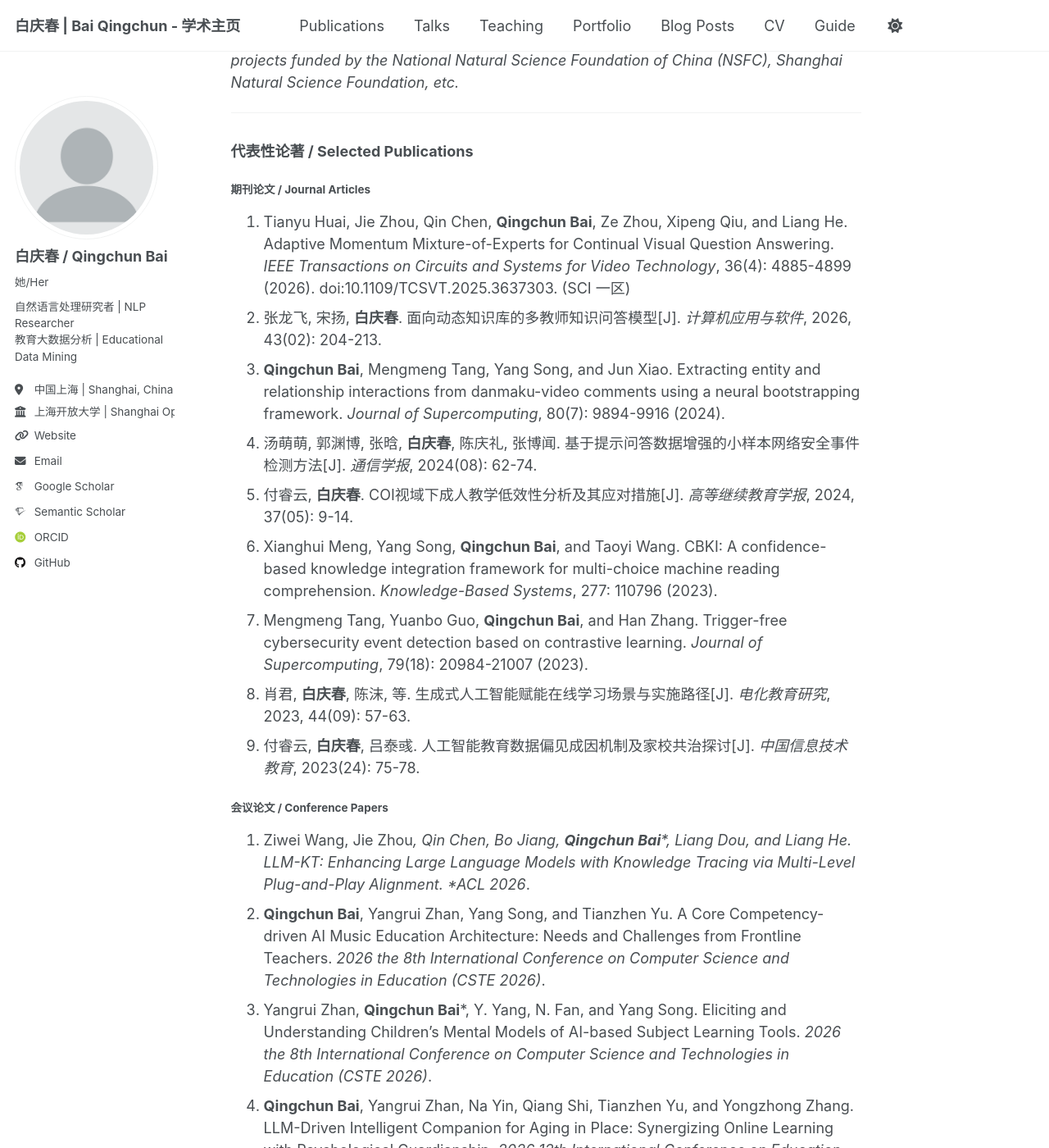
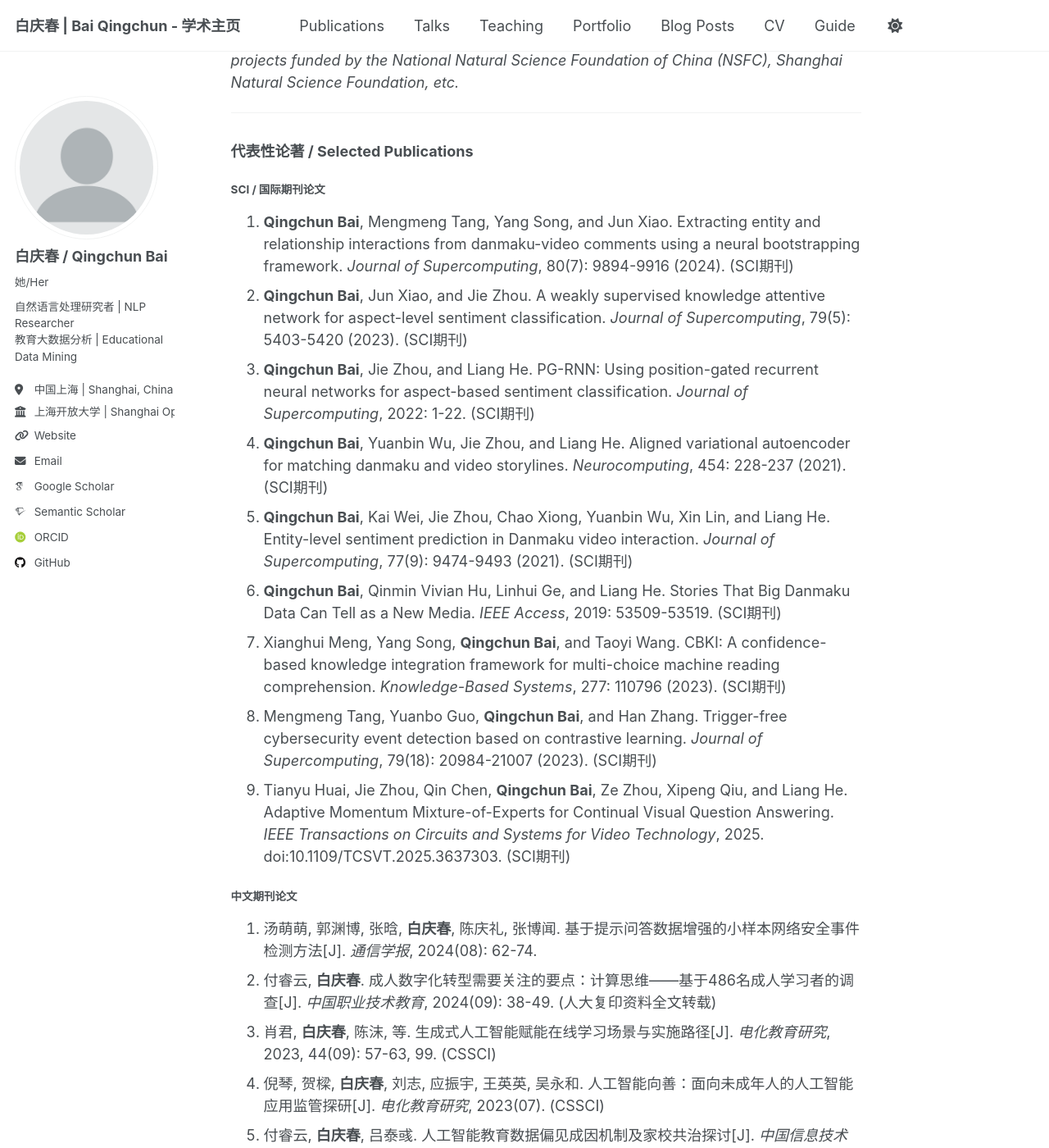
Before and after one commit to adableau/adableau.github.io, a Jekyll site: the page built from _pages/about.md, in a window 1280 px wide and 1400 px high, scrolled down 1017 px. Shown: the whole window at 82% size. Built offline with Jekyll 4.4.1, drawn with Linux system fonts in a browser that asks for light colours; some web fonts are replaced; some of the changed text lies outside the part shown.

Commit message:
Update publications list

```diff
--- a/_includes/selected-publications.md
+++ b/_includes/selected-publications.md
@@ -1,26 +1,49 @@
 ### 代表性论著 / Selected Publications
 
-#### 期刊论文 / Journal Articles
+#### SCI / 国际期刊论文
 
-1.  Tianyu Huai, Jie Zhou, Qin Chen, **Qingchun Bai**, Ze Zhou, Xipeng Qiu, and Liang He. Adaptive Momentum Mixture-of-Experts for Continual Visual Question Answering. *IEEE Transactions on Circuits and Systems for Video Technology*, 36(4): 4885-4899 (2026). doi:10.1109/TCSVT.2025.3637303. (SCI 一区)
-2.  张龙飞, 宋扬, **白庆春**. 面向动态知识库的多教师知识问答模型[J]. *计算机应用与软件*, 2026, 43(02): 204-213.
-3.  **Qingchun Bai**, Mengmeng Tang, Yang Song, and Jun Xiao. Extracting entity and relationship interactions from danmaku-video comments using a neural bootstrapping framework. *Journal of Supercomputing*, 80(7): 9894-9916 (2024).
-4.  汤萌萌, 郭渊博, 张晗, **白庆春**, 陈庆礼, 张博闻. 基于提示问答数据增强的小样本网络安全事件检测方法[J]. *通信学报*, 2024(08): 62-74.
-5.  付睿云, **白庆春**. COI视域下成人教学低效性分析及其应对措施[J]. *高等继续教育学报*, 2024, 37(05): 9-14.
-6.  Xianghui Meng, Yang Song, **Qingchun Bai**, and Taoyi Wang. CBKI: A confidence-based knowledge integration framework for multi-choice machine reading comprehension. *Knowledge-Based Systems*, 277: 110796 (2023).
-7.  Mengmeng Tang, Yuanbo Guo, **Qingchun Bai**, and Han Zhang. Trigger-free cybersecurity event detection based on contrastive learning. *Journal of Supercomputing*, 79(18): 20984-21007 (2023).
-8.  肖君, **白庆春**, 陈沫, 等. 生成式人工智能赋能在线学习场景与实施路径[J]. *电化教育研究*, 2023, 44(09): 57-63.
-9.  付睿云, **白庆春**, 吕泰彧. 人工智能教育数据偏见成因机制及家校共治探讨[J]. *中国信息技术教育*, 2023(24): 75-78.
+1.  **Qingchun Bai**, Mengmeng Tang, Yang Song, and Jun Xiao. Extracting entity and relationship interactions from danmaku-video comments using a neural bootstrapping framework. *Journal of Supercomputing*, 80(7): 9894-9916 (2024). (SCI期刊)
+2.  **Qingchun Bai**, Jun Xiao, and Jie Zhou. A weakly supervised knowledge attentive network for aspect-level sentiment classification. *Journal of Supercomputing*, 79(5): 5403-5420 (2023). (SCI期刊)
+3.  **Qingchun Bai**, Jie Zhou, and Liang He. PG-RNN: Using position-gated recurrent neural networks for aspect-based sentiment classification. *Journal of Supercomputing*, 2022: 1-22. (SCI期刊)
+4.  **Qingchun Bai**, Yuanbin Wu, Jie Zhou, and Liang He. Aligned variational autoencoder for matching danmaku and video storylines. *Neurocomputing*, 454: 228-237 (2021). (SCI期刊)
+5.  **Qingchun Bai**, Kai Wei, Jie Zhou, Chao Xiong, Yuanbin Wu, Xin Lin, and Liang He. Entity-level sentiment prediction in Danmaku video interaction. *Journal of Supercomputing*, 77(9): 9474-9493 (2021). (SCI期刊)
+6.  **Qingchun Bai**, Qinmin Vivian Hu, Linhui Ge, and Liang He. Stories That Big Danmaku Data Can Tell as a New Media. *IEEE Access*, 2019: 53509-53519. (SCI期刊)
+7.  Xianghui Meng, Yang Song, **Qingchun Bai**, and Taoyi Wang. CBKI: A confidence-based knowledge integration framework for multi-choice machine reading comprehension. *Knowledge-Based Systems*, 277: 110796 (2023). (SCI期刊)
+8.  Mengmeng Tang, Yuanbo Guo, **Qingchun Bai**, and Han Zhang. Trigger-free cybersecurity event detection based on contrastive learning. *Journal of Supercomputing*, 79(18): 20984-21007 (2023). (SCI期刊)
+9.  Tianyu Huai, Jie Zhou, Qin Chen, **Qingchun Bai**, Ze Zhou, Xipeng Qiu, and Liang He. Adaptive Momentum Mixture-of-Experts for Continual Visual Question Answering. *IEEE Transactions on Circuits and Systems for Video Technology*, 2025. doi:10.1109/TCSVT.2025.3637303. (SCI期刊)
 
-#### 会议论文 / Conference Papers
+#### 中文期刊论文
 
-1.  Ziwei Wang, Jie Zhou*, Qin Chen, Bo Jiang, **Qingchun Bai**&#42;, Liang Dou, and Liang He. LLM-KT: Enhancing Large Language Models with Knowledge Tracing via Multi-Level Plug-and-Play Alignment. *ACL 2026*.
-2.  **Qingchun Bai**, Yangrui Zhan, Yang Song, and Tianzhen Yu. A Core Competency-driven AI Music Education Architecture: Needs and Challenges from Frontline Teachers. *2026 the 8th International Conference on Computer Science and Technologies in Education (CSTE 2026)*.
-3.  Yangrui Zhan, **Qingchun Bai**&#42;, Y. Yang, N. Fan, and Yang Song. Eliciting and Understanding Children’s Mental Models of AI-based Subject Learning Tools. *2026 the 8th International Conference on Computer Science and Technologies in Education (CSTE 2026)*.
-4.  **Qingchun Bai**, Yangrui Zhan, Na Yin, Qiang Shi, Tianzhen Yu, and Yongzhong Zhang. LLM-Driven Intelligent Companion for Aging in Place: Synergizing Online Learning with Psychological Guardianship. *2026 12th International Conference on Education and Training Technologies (ICETT 2026)*.
-5.  Tianzhen Yu, Jun Xiao, and **Qingchun Bai**&#42;. Mining Temporal Behaviors in Mobile Learning: A Study on Emotional Compensation Mechanisms of Urban Elderly Women. *2026 12th International Conference on Education and Training Technologies (ICETT 2026)*.
-6.  Tianyu Huai, Jie Zhou, Xingjiao Wu, Qin Chen, **Qingchun Bai**, Ze Zhou, and Liang He. CL-MoE: Enhancing Multimodal Large Language Model with Dual Momentum Mixture-of-Experts for Continual Visual Question Answering. *CVPR 2025*: 19608-19617.
-7.  **Qingchun Bai**, Lamei Wang, and Jun Xiao. AI Tutoring Assistant for E-Learning: Basic Requirements and Framework. *International Conference on Education and Multimedia Technology*, 2025: 1-15.
-8.  **Qingchun Bai** and Yangrui Zhan. Striking the Right Chord: How Digital Tools Amplify Student Motivation in Music Education. *2025 International Conference on Educational Technology and Management Information Systems*, 2025.
-9.  Lamei Wang, **Qingchun Bai**&#42;, and Yuanyi Qi. Paradigm Construction for Human-Machine Dialogic Learning: Model Design, Prompt Strategies, and Implementation Pathways Based on Generative AI. *2025 3rd International Conference on Information Education and Artificial Intelligence (ICIEAI 2025)*, Guangzhou, China, December 12-14, 2025.
-10. Shunyu Liu, Jie Zhou, Qunxi Zhu, Qin Chen, **Qingchun Bai**, Jun Xiao, and Liang He. Let's Rectify Step by Step: Improving Aspect-based Sentiment Analysis with Diffusion Models. *LREC/COLING 2024*: 10324-10335.
+1.  汤萌萌, 郭渊博, 张晗, **白庆春**, 陈庆礼, 张博闻. 基于提示问答数据增强的小样本网络安全事件检测方法[J]. *通信学报*, 2024(08): 62-74.
+2.  付睿云, **白庆春**. 成人数字化转型需要关注的要点：计算思维——基于486名成人学习者的调查[J]. *中国职业技术教育*, 2024(09): 38-49. (人大复印资料全文转载)
+3.  肖君, **白庆春**, 陈沫, 等. 生成式人工智能赋能在线学习场景与实施路径[J]. *电化教育研究*, 2023, 44(09): 57-63, 99. (CSSCI)
+4.  倪琴, 贺樑, **白庆春**, 刘志, 应振宇, 王英英, 吴永和. 人工智能向善：面向未成年人的人工智能应用监管探研[J]. *电化教育研究*, 2023(07). (CSSCI)
+5.  付睿云, **白庆春**, 吕泰彧. 人工智能教育数据偏见成因机制及家校共治探讨[J]. *中国信息技术教育*, 2023(24): 75-78.
+6.  魏廷江, 倪琴, 高荣, 郝煜佳, **白庆春**. 面向教育大数据的知识追踪研究综述[J]. *上海师范大学学报（自然科学版）*, 2022, 51(02): 171-179.
+7.  张龙飞, 宋扬, **白庆春**. 面向动态知识库的多教师知识问答模型[J]. *计算机应用与软件*, 2026, 43(02): 204-213.
+8.  付睿云, **白庆春**. COI视域下成人教学低效性分析及其应对措施[J]. *高等继续教育学报*, 2024, 37(05): 9-14.
+9.  褚劲风, **白庆春**. 基于微博数据的上海红色资源网络关注度文本挖掘研究[J]. *世界地理研究*, 2025, 34(10): 168-181.
+
+#### CCF-A / CCF-B / 重要国际会议论文
+
+1.  Tianyu Huai, Jie Zhou, Xingjiao Wu, Qin Chen, **Qingchun Bai**, Zezhou Zhou, and Liang He. CL-MoE: Enhancing Multimodal Large Language Model with Dual Momentum Mixture-of-Experts for Continual Visual Question Answering. *CVPR 2025*: 19608-19617. (CCF-A)
+2.  Qi Zhang, Jie Zhou, Qin Chen, **Qingchun Bai**, and Liang He. Enhancing Event-Level Sentiment Analysis with Structured Argument. *SIGIR 2022: The 45th International ACM SIGIR Conference on Research and Development in Information Retrieval*. (CCF-A)
+3.  Shunyu Liu, Jie Zhou, Qunxi Zhu, Qin Chen, **Qingchun Bai**, Jun Xiao, and Liang He. Let's Rectify Step by Step: Improving Aspect-based Sentiment Analysis with Diffusion Models. *LREC-COLING 2024*: 10324-10335. (CCF-B)
+4.  Y. Dan, J. Zhou, Q. Chen, **Q. Bai**, and L. He. Enhancing Class Understanding via Prompt-Tuning for Zero-Shot Text Classification. *ICASSP 2022: IEEE International Conference on Acoustics, Speech and Signal Processing*. (CCF-B)
+5.  Qi Zhang, Jie Zhou, Qin Chen, **Qingchun Bai**, Jun Xiao, and Liang He. ECNU_ICA at SemEval-2022 Task 10: A Simple and Unified Model for Monolingual and Crosslingual Structured Sentiment Analysis. *SemEval 2022: The 16th International Workshop on Semantic Evaluation*.
+6.  Qi Zhang, Jie Zhou, Qin Chen, **Qingchun Bai**, Jun Xiao, and Liang He. A Knowledge-Enhanced Adversarial Model for Cross-lingual Structured Sentiment Analysis. *IJCNN 2022: International Joint Conference on Neural Networks*. (CCF-C)
+7.  **Qingchun Bai**, Kai Wei, Mengwei Chen, Qinmin Hu, and Liang He. Mining Temporal Discriminant Frames via Joint Matrix Factorization: A Case Study of Illegal Immigration in the U.S. News Media. *KSEM 2018: International Conference on Knowledge Science, Engineering and Management*, 260-267. (CCF-C)
+8.  **Qingchun Bai**, Jiayi Chen, Qinmin Hu, and Liang He. ECNU at CLEF PIR 2018: Evaluation of Personalized Information Retrieval. *Conference and Labs of the Evaluation Forum*, 2018.
+9.  **Qingchun Bai**, Qinmin Hu, Faming Fang, and Liang He. Topic Detection with Danmaku: A Time-Sync Joint NMF Approach. *DEXA 2018: Database and Expert Systems Applications*, 428-435. (CCF-C)
+10. Ziwei Wang, Jie Zhou&#42;, Qin Chen, Bo Jiang, **Qingchun Bai**&#42;, Liang Dou, and Liang He. LLM-KT: Enhancing Large Language Models with Knowledge Tracing via Multi-Level Plug-and-Play Alignment. *ACL 2026*. (CCF-A)
+
+#### 教育人工智能、在线学习与终身学习方向会议论文
+
+1.  **Qingchun Bai**, Lamei Wang, and Jun Xiao. AI Tutoring Assistant for E-Learning: Basic Requirements and Framework. *International Conference on Education and Multimedia Technology*, 2025: 1-15.
+2.  **Qingchun Bai** and Yangrui Zhan. Striking the Right Chord: How Digital Tools Amplify Student Motivation in Music Education. *2025 International Conference on Educational Technology and Management Information Systems*, 2025.
+3.  Lamei Wang, **Qingchun Bai**&#42;, and Yuanyi Qi. Paradigm Construction for Human-Machine Dialogic Learning: Model Design, Prompt Strategies, and Implementation Pathways Based on Generative AI. *2025 3rd International Conference on Information Education and Artificial Intelligence*, Guangzhou, China, 2025.
+4.  **Qingchun Bai**, Yangrui Zhan, Yang Song, and Tianzhen Yu. A Core Competency-driven AI Music Education Architecture: Needs and Challenges from Frontline Teachers. *2026 8th International Conference on Computer Science and Technologies in Education*, 2026.
+5.  Yangrui Zhan, **Qingchun Bai**&#42;, Y. Yang, N. Fan, and Yang Song. Eliciting and Understanding Children’s Mental Models of AI-based Subject Learning Tools. *2026 8th International Conference on Computer Science and Technologies in Education*, 2026.
+6.  **Qingchun Bai**, Yangrui Zhan, Na Yin, Qiang Shi, Tianzhen Yu, and Yongzhong Zhang. LLM-Driven Intelligent Companion for Aging in Place: Synergizing Online Learning with Psychological Guardianship. *2026 12th International Conference on Education and Training Technologies*, 2026.
+7.  Tianzhen Yu, Jun Xiao, and **Qingchun Bai**&#42;. Mining Temporal Behaviors in Mobile Learning: A Study on Emotional Compensation Mechanisms of Urban Elderly Women. *2026 12th International Conference on Education and Training Technologies*, 2026.
+8.  Jun Xiao and **Qingchun Bai**. iTutor: Promoting AI Guided Knowledge Interaction in Online Learning. *ISET 2022*.
```
